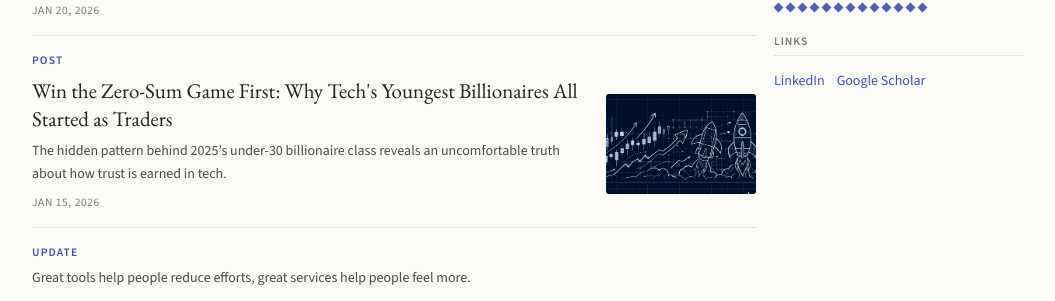
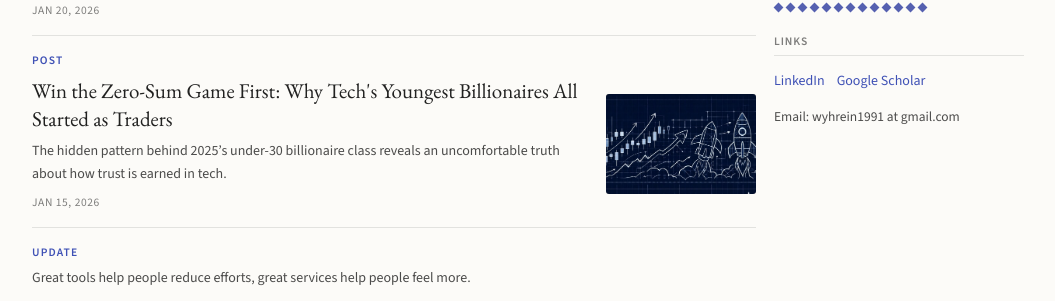
Before and after one commit to ywu36/ywu36.github.io, a Jekyll site: the page built from index.html, in a window 1280 px wide. Shown: the part 1262-1563 px from the top of the page, without its empty margins (112-1167 px from the left). Built offline with Jekyll 4.4.1, drawn with Linux system fonts in a browser that asks for light colours.

Commit message:
Sidebar: show email under Links
Co-Authored-By: Claude Opus 5.5 <noreply@anthropic.com>

```diff
--- a/_data/profile.yml
+++ b/_data/profile.yml
@@ -9,3 +9,4 @@ education:
 links:
   - { name: LinkedIn, url: "https://www.linkedin.com/in/rein-y-wu-ph-d-0811b420/" }
   - { name: Google Scholar, url: "https://scholar.google.com/citations?user=rO0hjSwAAAAJ" }
+email: "Email: wyhrein1991 at gmail.com"     # shown under Links in the sidebar
--- a/_includes/sidebar.html
+++ b/_includes/sidebar.html
@@ -33,4 +33,5 @@
 
   <h3 class="side-sec">Links</h3>
   <p class="side-links">{% for l in profile.links %}<a href="{{ l.url }}">{{ l.name }}</a>{% endfor %}</p>
+  {% if profile.email %}<p class="side-email">{{ profile.email }}</p>{% endif %}
 </aside>
--- a/assets/css/site.css
+++ b/assets/css/site.css
@@ -160,6 +160,7 @@ button { font: inherit; }
 .lr { display: flex; justify-content: space-between; gap: 10px; color: var(--body); }
 .lr span:last-child { white-space: nowrap; color: var(--muted); }
 .side-links a { margin-right: 12px; white-space: nowrap; color: var(--accent); }
+.side-email { margin: 4px 0 0; font-size: 13.5px; color: var(--body); }
 
 /* 6. Post & page ---------------------------------------------------------- */
 .post, .page { max-width: var(--narrow); margin: 0 auto; padding: 56px 24px 40px; }
```
